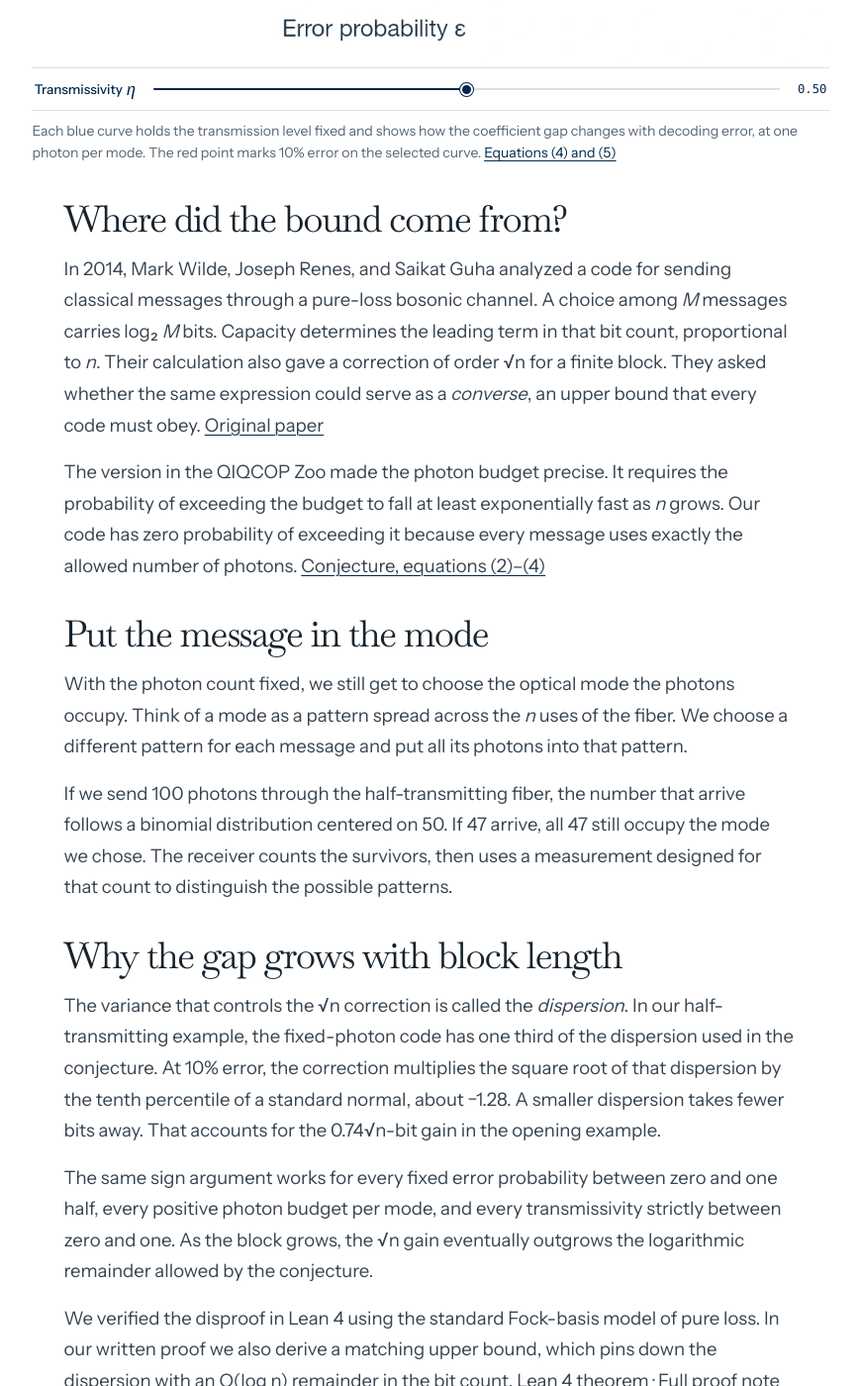
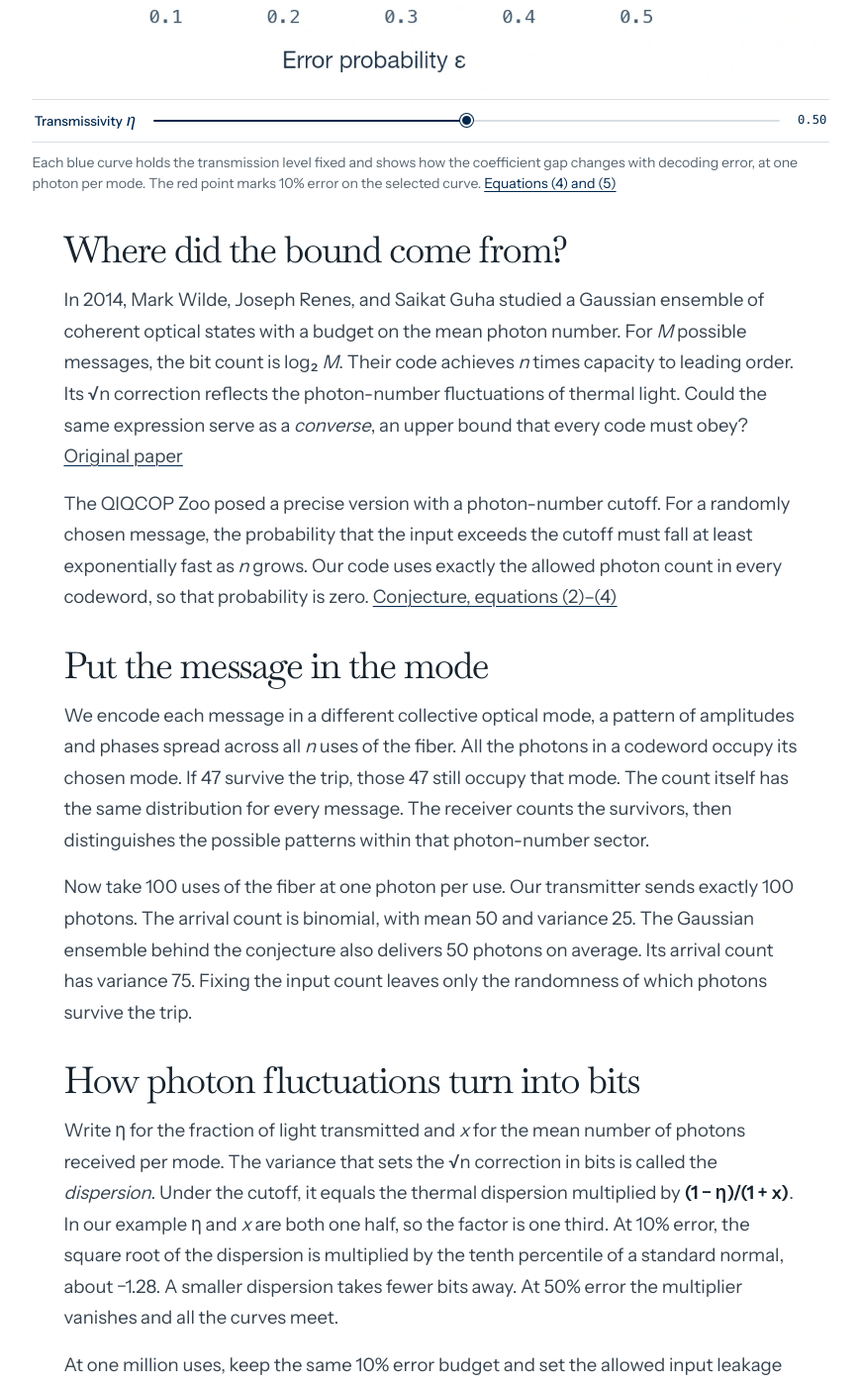
Before and after one commit to Ivann1242/Ivan, a Jekyll site: the page built from _portfolio/2026-pure-loss-counterexample.md, in a window 1280 px wide and 1400 px high, scrolled down 1099 px. Shown: the whole window at 99% size, without its empty margins (205-1074 px from the left). Built offline with Jekyll 4.4.1, drawn with Linux system fonts in a browser that asks for light colours; some of the changed text lies outside the part shown.

Commit message:
Ground the pure-loss research post in the manuscript bounds

```diff
--- a/_portfolio/2026-pure-loss-counterexample.md
+++ b/_portfolio/2026-pure-loss-counterexample.md
@@ -13,7 +13,7 @@ visual:
   caption: "Each blue curve holds the transmission level fixed and shows how the coefficient gap changes with decoding error, at one photon per mode. The red point marks 10% error on the selected curve."
   source: https://qiqc-op.com/problem/op_89fb664ba06ba5de/
   source_label: "Equations (4) and (5)"
-excerpt: "Yue Tu and I showed that a code with a fixed photon count can transmit more classical information than the proposed bound allows. We verified the disproof in Lean 4."
+excerpt: "Yue Tu and I determined the exact second-order term under a photon-number cutoff. Our fixed-photon codes beat the conjectured bound at every fixed error probability between zero and one half."
 collection: portfolio
 permalink: /portfolio/2026-pure-loss-counterexample/
 date: 2026-09-23
@@ -21,28 +21,32 @@ date: 2026-09-23
 
 Suppose half the light you send through a fiber reaches the receiver. You have *n* photons for *n* uses of the fiber. How many different messages can the receiver distinguish with 90% success?
 
-Yue Tu and I built a code that beats the conjectured limit. At this setting the conjecture subtracts about 1.76√n bits from the capacity term. Our code gives up only 1.02√n bits at the same order. The red point marks the 0.74 gap between the two coefficients.
+The conjecture would subtract about 1.76√n bits from the leading capacity term. Yue Tu and I showed that the optimal second-order penalty is about 1.02√n bits in this example. We achieve it by putting exactly the same number of photons into every message. At the initial setting, the red point marks the 0.74 gap between the two coefficients.
 
 {% include project-figure.html visual=page.visual %}
 
 ## Where did the bound come from?
 
-In 2014, Mark Wilde, Joseph Renes, and Saikat Guha analyzed a code for sending classical messages through a pure-loss bosonic channel. A choice among *M* messages carries log₂ *M* bits. Capacity determines the leading term in that bit count, proportional to *n*. Their calculation also gave a correction of order √n for a finite block. They asked whether the same expression could serve as a *converse*, an upper bound that every code must obey. [Original paper](https://arxiv.org/abs/1408.5328)
+In 2014, Mark Wilde, Joseph Renes, and Saikat Guha studied a Gaussian ensemble of coherent optical states with a budget on the mean photon number. For *M* possible messages, the bit count is log₂ *M*. Their code achieves *n* times capacity to leading order. Its √n correction reflects the photon-number fluctuations of thermal light. Could the same expression serve as a *converse*, an upper bound that every code must obey? [Original paper](https://arxiv.org/abs/1408.5328)
 
-The version in the QIQCOP Zoo made the photon budget precise. It requires the probability of exceeding the budget to fall at least exponentially fast as *n* grows. Our code has zero probability of exceeding it because every message uses exactly the allowed number of photons. [Conjecture, equations (2)–(4)](https://qiqc-op.com/problem/op_89fb664ba06ba5de/)
+The QIQCOP Zoo posed a precise version with a photon-number cutoff. For a randomly chosen message, the probability that the input exceeds the cutoff must fall at least exponentially fast as *n* grows. Our code uses exactly the allowed photon count in every codeword, so that probability is zero. [Conjecture, equations (2)–(4)](https://qiqc-op.com/problem/op_89fb664ba06ba5de/)
 
 ## Put the message in the mode
 
-With the photon count fixed, we still get to choose the optical mode the photons occupy. Think of a mode as a pattern spread across the *n* uses of the fiber. We choose a different pattern for each message and put all its photons into that pattern.
+We encode each message in a different collective optical mode, a pattern of amplitudes and phases spread across all *n* uses of the fiber. All the photons in a codeword occupy its chosen mode. If 47 survive the trip, those 47 still occupy that mode. The count itself has the same distribution for every message. The receiver counts the survivors, then distinguishes the possible patterns within that photon-number sector.
 
-If we send 100 photons through the half-transmitting fiber, the number that arrive follows a binomial distribution centered on 50. If 47 arrive, all 47 still occupy the mode we chose. The receiver counts the survivors, then uses a measurement designed for that count to distinguish the possible patterns.
+Now take 100 uses of the fiber at one photon per use. Our transmitter sends exactly 100 photons. The arrival count is binomial, with mean 50 and variance 25. The Gaussian ensemble behind the conjecture also delivers 50 photons on average. Its arrival count has variance 75. Fixing the input count leaves only the randomness of which photons survive the trip.
 
-## Why the gap grows with block length
+## How photon fluctuations turn into bits
 
-The variance that controls the √n correction is called the *dispersion*. In our half-transmitting example, the fixed-photon code has one third of the dispersion used in the conjecture. At 10% error, the correction multiplies the square root of that dispersion by the tenth percentile of a standard normal, about −1.28. A smaller dispersion takes fewer bits away. That accounts for the 0.74√n-bit gain in the opening example.
+Write η for the fraction of light transmitted and *x* for the mean number of photons received per mode. The variance that sets the √n correction in bits is called the *dispersion*. Under the cutoff, it equals the thermal dispersion multiplied by **(1 − η)/(1 + x)**. In our example η and *x* are both one half, so the factor is one third. At 10% error, the square root of the dispersion is multiplied by the tenth percentile of a standard normal, about −1.28. A smaller dispersion takes fewer bits away. At 50% error the multiplier vanishes and all the curves meet.
 
-The same sign argument works for every fixed error probability between zero and one half, every positive photon budget per mode, and every transmissivity strictly between zero and one. As the block grows, the √n gain eventually outgrows the logarithmic remainder allowed by the conjecture.
+At one million uses, keep the same 10% error budget and set the allowed input leakage to 2⁻ⁿ. Our finite-block bounds put the optimal bit count between **1,376,404 and 1,376,443 bits**. The first two terms of the conjecture give about **1,375,685 bits**. A logarithmic correction could absorb the difference at this one block length. The proof rules out every such correction because the gap grows as √n. [Finite-block bounds, equations (5) and (13)](https://github.com/Naixu-Guo/quantum-open-problems/blob/main/database/proofs/pure-loss-second-order.md)
 
-We verified the disproof in Lean 4 using the standard Fock-basis model of pure loss. In our written proof we also derive a matching upper bound, which pins down the dispersion with an O(log n) remainder in the bit count. [Lean 4 theorem](https://github.com/Ivann1242/pure-loss-second-order-lean/blob/af47f65fba5bd3c81d5e8f0bec45c8ce331e1d83/QIQCOP/MainGeneral.lean#L74) · [Full proof note](https://github.com/Naixu-Guo/quantum-open-problems/blob/main/database/proofs/pure-loss-second-order.md)
+## How close can any code get?
+
+In the manuscript, we combine the dimension of the low-photon output space with the probability of landing outside it. This gives an upper bound for any encoding, including a superposition of different photon counts. It matches our construction through the √n term for every fixed error probability strictly between zero and one. The remainder is O(log n) bits even when the allowed probability of exceeding the input cutoff is as large as a constant times 1/√n.
+
+In Lean 4 we verified the disproof for every transmissivity strictly between zero and one, every positive photon budget per mode, and every fixed error probability between zero and one half. The formal proof constructs codes with zero input leakage. Those codes already satisfy the Zoo’s cutoff and beat the proposed bound. [Lean 4 theorem](https://github.com/Ivann1242/pure-loss-second-order-lean/blob/86d3b5607d19c9de9d4c1698bd9e3c63d247856d/QIQCOP/MainGeneral.lean#L74)
 
 We submitted the proof on September 23, 2026. The next day, Naixu Guo merged it into the QIQCOP Zoo and marked the problem solved. [Zoo submission](https://github.com/Naixu-Guo/quantum-open-problems/pull/99)
```
